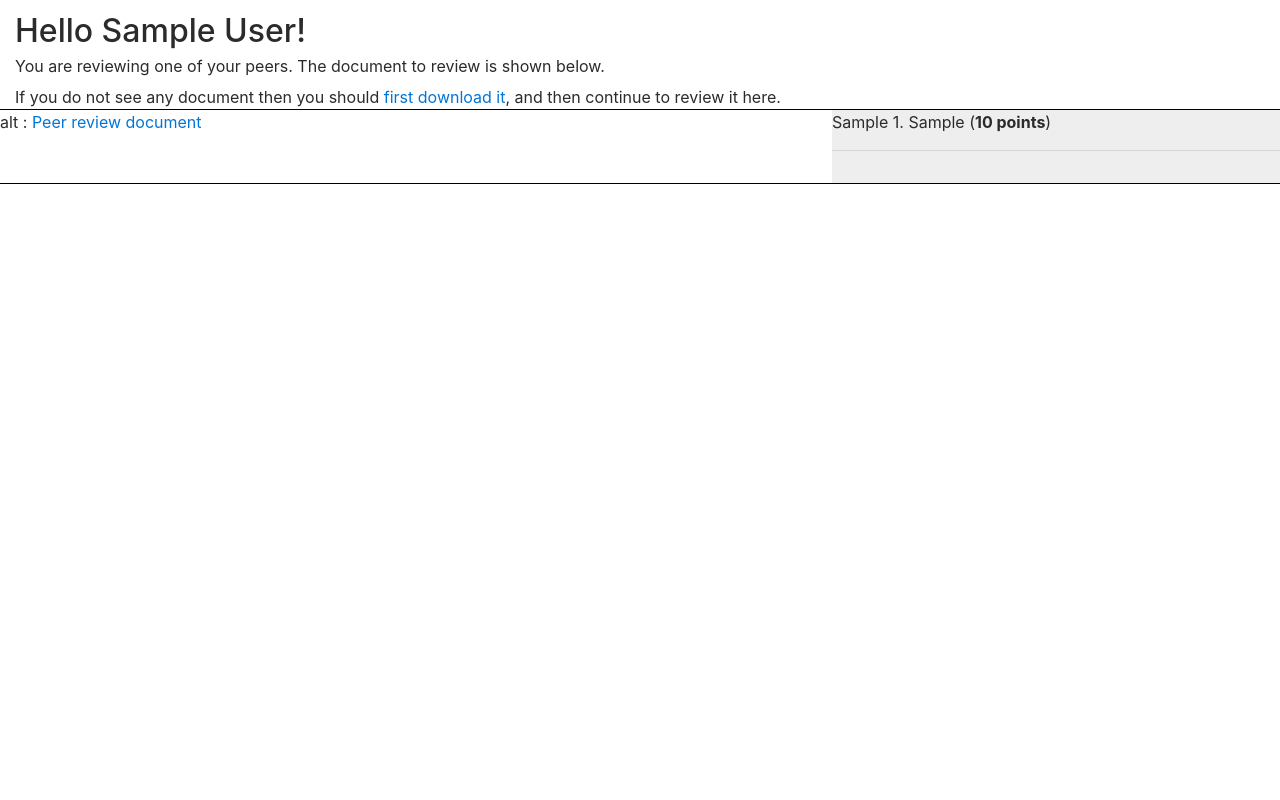
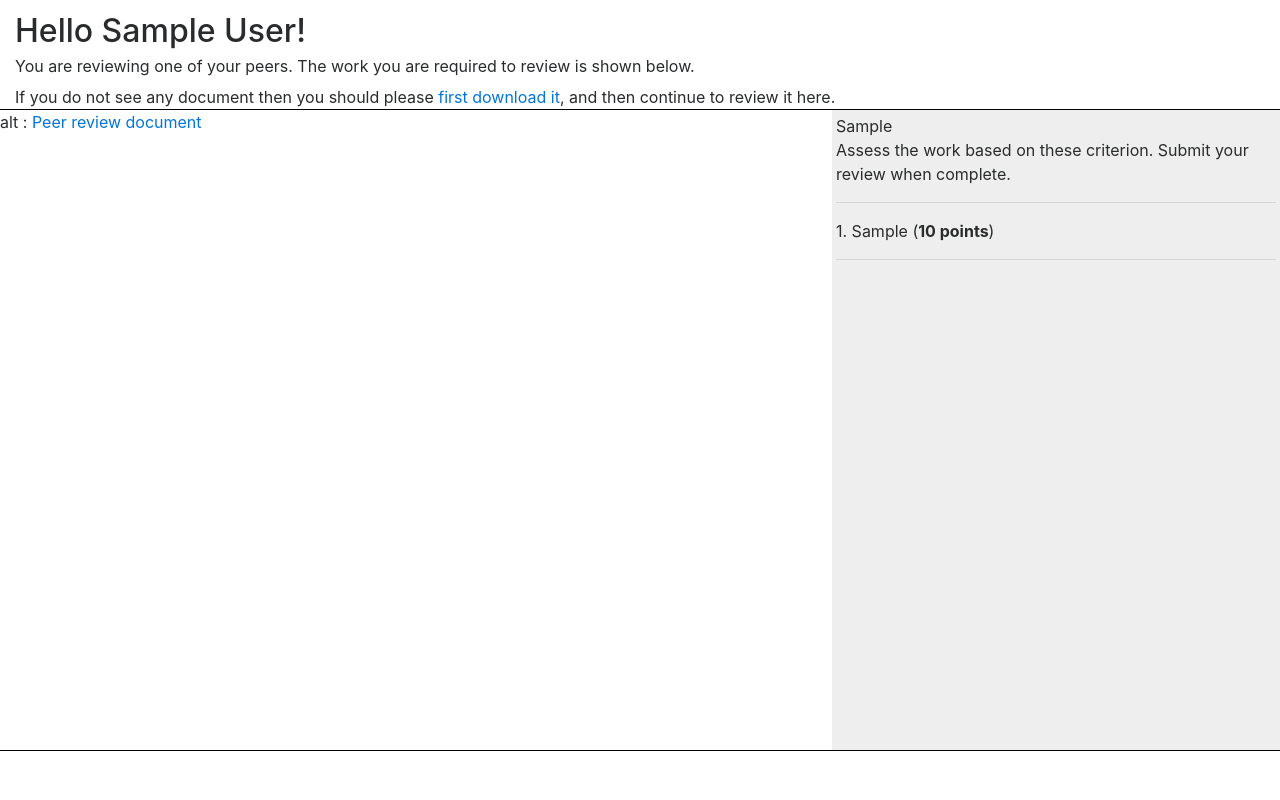
Before and after one commit to kgdunn/peer-review-system, a Django app: template review/templates/review/review_peer.html in a window 1280 px wide. Run offline with Django 3.2, Linux system fonts and the light colour scheme; tables that the repository leaves empty hold one stand-in row (values such as "Sample post"); the template is opened without the code that fills it: values that come from a table or form of the project are taken from there, most other values are stand-ins (such as "Sample title", 1, 10 or a date in 2020); some libraries are stand-ins or nearby versions.

Commit message:
Styling on the server; pushing it back

```diff
--- a/review/templates/review/review_peer.html
+++ b/review/templates/review/review_peer.html
@@ -87,11 +87,12 @@
 <div id="header">
     <h2>Hello {{person.full_name}}!</h2>
 
-    <p>You are reviewing one of your peers. The document to review is shown below.
-    <p>If you do not see any document then you should
+    <p>You are reviewing one of your peers. The work you are required to review is shown below.
+    <p>If you do not see any document then you should please
     <a href="/{{submission.file_upload.url}}" target="_blank">first download it</a>,
     and then continue to review it here.
 </div>
+
 <div class="colmask rightmenu">
     <div class="colleft">
         <div class="col1">
@@ -102,13 +103,15 @@
             </object>
             <!-- Column 1 end -->
         </div>
-        <div class="col2" style="overflow:scroll">
+        <div class="col2" style=" padding : 4px; height : 80%; overflow : auto; ">
             <!-- Column 2 start -->
 
 
             {{rubric.general_instructions}}
 
-
+	    <br>
+	    Assess the work based on these criterion. Submit your review when complete.
+	    <hr>
 
             {# alternating colours | radio buttons aligned and indented #}
             {% for item in r_item_actuals %}
```
